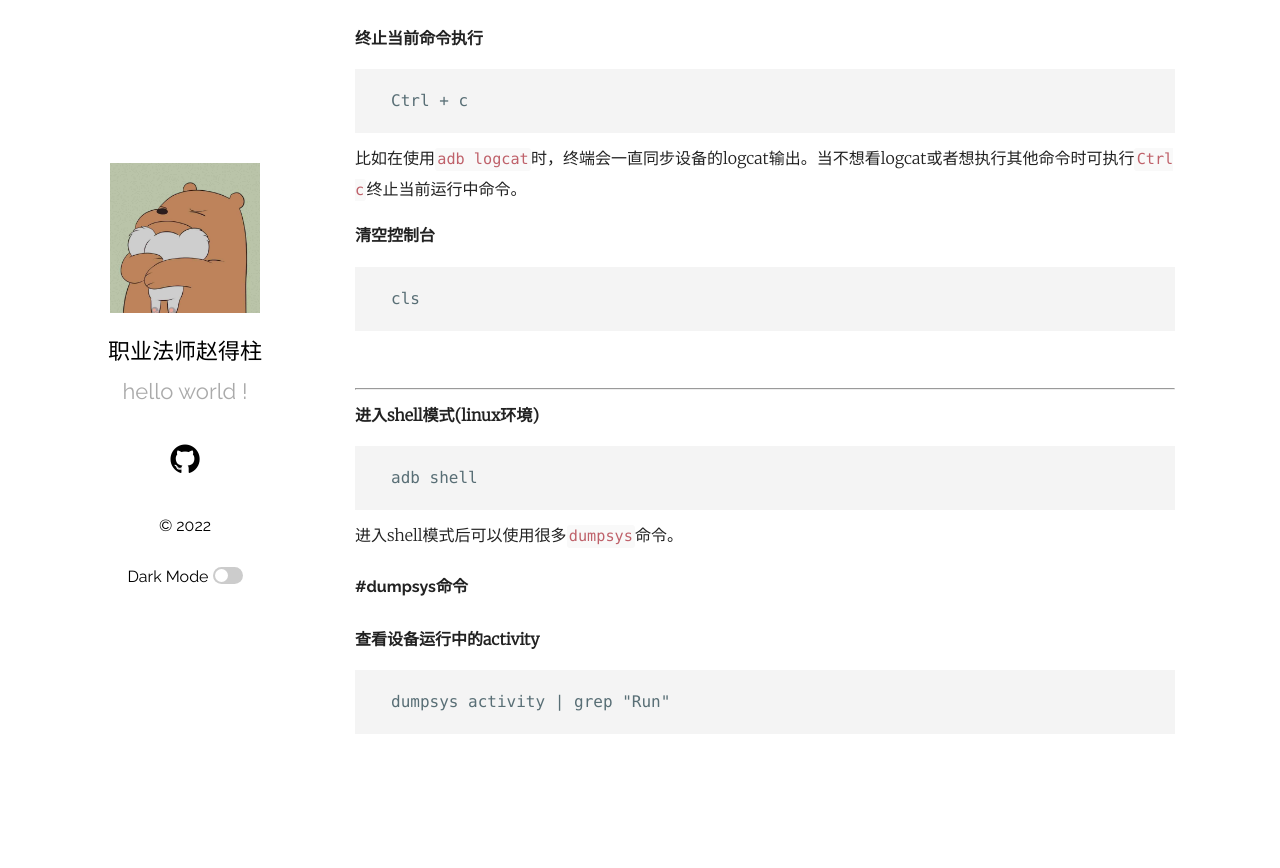
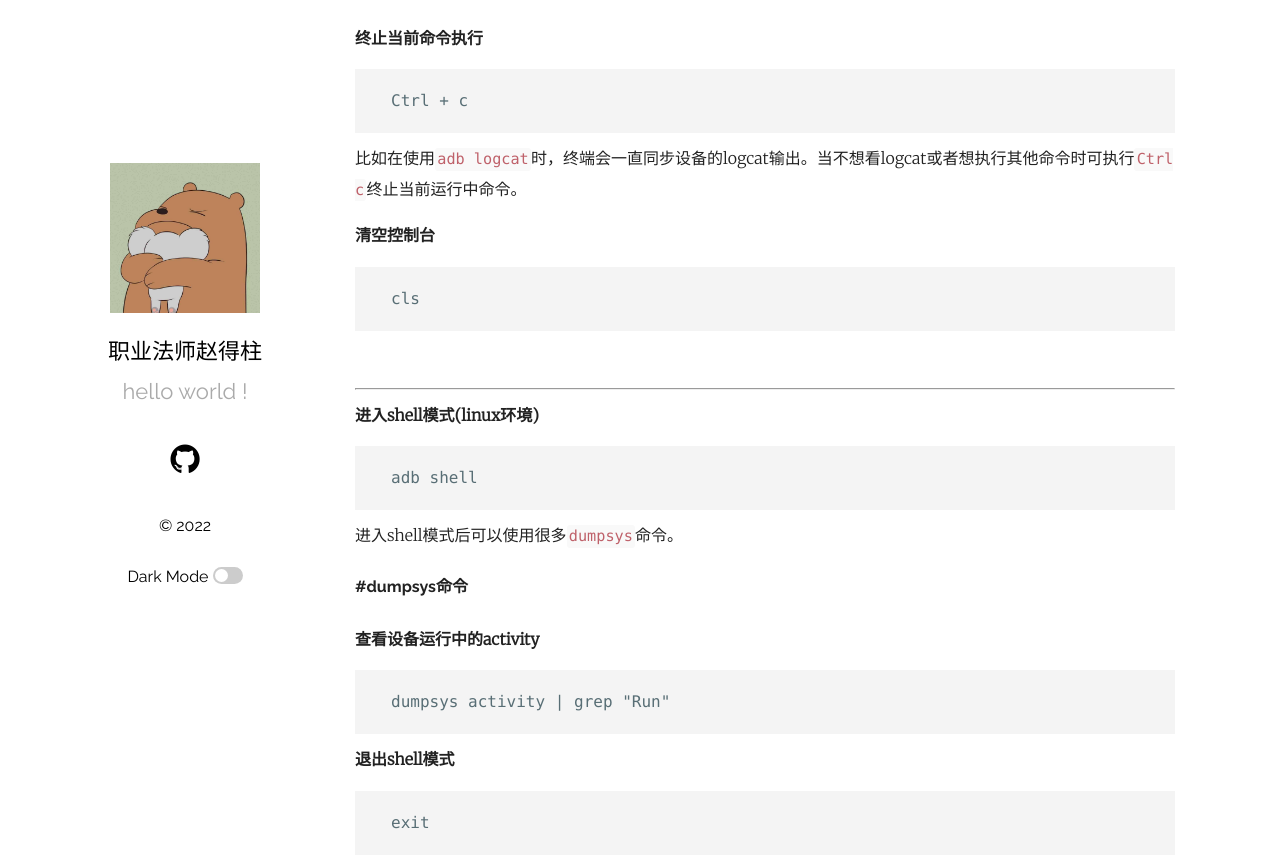
Before and after one commit to foty/foty.github.io, a Jekyll site: the page built from _posts/2022-05-24-adb-order.markdown, in a window 1280 px wide and 900 px high, scrolled down 3326 px. Shown: the top 868 px of the window. Built offline with Jekyll 4.4.1, drawn with Linux system fonts in a browser that asks for light colours; before the commit the page ends 4105 px from its top, so only the background shows below that.

Commit message:
更新文档

````diff
--- a/_posts/2022-05-24-adb-order.markdown
+++ b/_posts/2022-05-24-adb-order.markdown
@@ -153,3 +153,8 @@ adb shell
 ```text
 dumpsys activity | grep "Run"
 ```
+
+**退出shell模式**
+```text
+exit
+```
````
